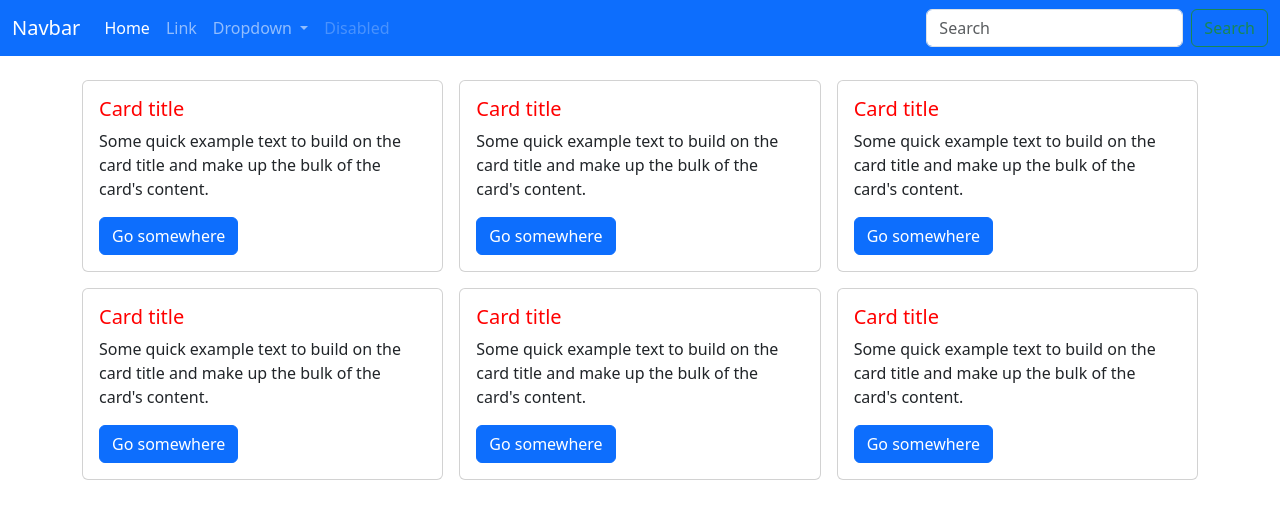
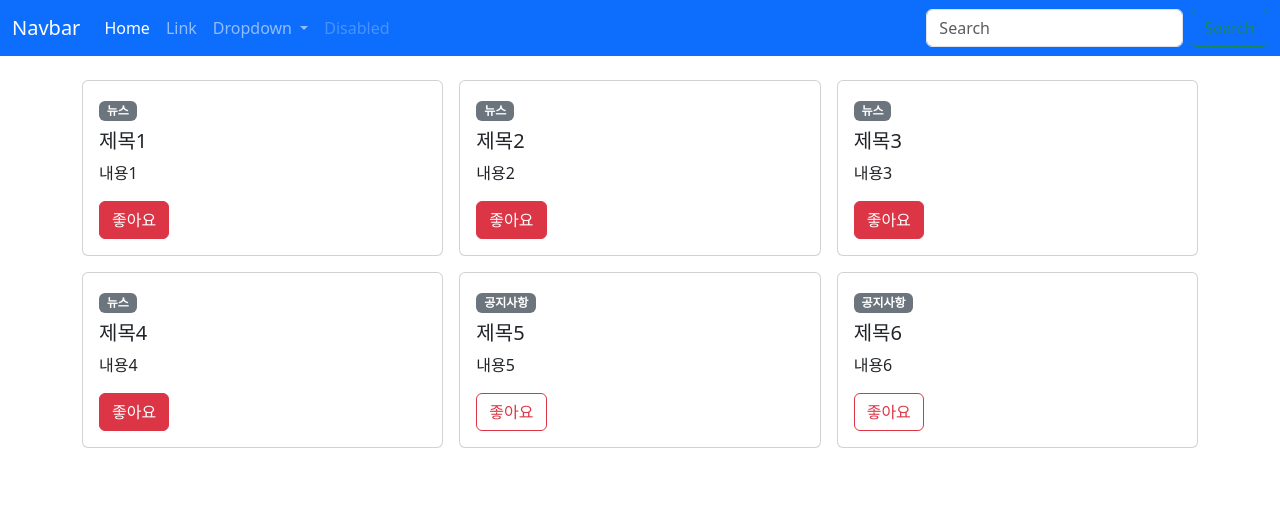
Before and after one commit to warpfence/learn-vue3, a Vue app: page / in a window 1280 px wide. Shown: the top 518 px of the page. Built offline with nearby package versions, Linux system fonts and the light colour scheme; the HTML template or start-up script is replaced by a standard one.

Commit message:
[✨ Feat] Props

```diff
--- a/src/components/AppCard.vue
+++ b/src/components/AppCard.vue
@@ -1,44 +1,61 @@
 <template>
 	<div class="card">
 		<div class="card-body">
-			<h5 class="card-title red">Card title</h5>
-			<p class="card-text">
-				Some quick example text to build on the card title and make up the bulk
-				of the card's content.
-			</p>
-			<a href="#" class="btn btn-primary">Go somewhere</a>
+			<!-- type==news ? news : notice -->
+			<span class="badge bg-secondary">{{ typeName }}</span>
+			<h5 class="card-title red mt-2">{{ title }}</h5>
+			<p class="card-text">{{ contents }}</p>
+			<a href="#" class="btn" :class="isLikeClass" @click="toggleLike"
+				>좋아요</a
+			>
 		</div>
 	</div>
 </template>
 
 <script>
-import { ref } from 'vue';
+import { computed } from 'vue';
 
 export default {
-	setup() {
-		const color = ref('red');
-		// color.value = 'yellow';
+	props: {
+		type: {
+			type: String,
+			default: 'news',
+			validator: value => {
+				return ['news', 'notice'].includes(value);
+			},
+		},
+		title: {
+			type: String,
+			required: true,
+		},
+		contents: {
+			type: String,
+			required: true,
+		},
+		isLike: {
+			type: Boolean,
+			default: false,
+		},
+	},
+	emits: ['toggleLike'],
+	setup(props, context) {
+		// console.log('props.title: ', props.title);
+		const isLikeClass = computed(() =>
+			props.isLike ? 'btn-danger' : 'btn-outline-danger',
+		);
+		const typeName = computed(() =>
+			props.type === 'news' ? '뉴스' : '공지사항',
+		);
+		const toggleLike = () => {
+			context.emit('toggleLike');
+		};
 		return {
-			color,
+			isLikeClass,
+			typeName,
+			toggleLike,
 		};
 	},
 };
 </script>
 
-<style>
-.red {
-	color: v-bind(color) !important;
-}
-</style>
-
-<!-- <style module="classes">
-.red {
-	color: red !important;
-}
-</style> -->
-
-<!-- <style scoped>
-.red {
-	color: red !important;
-}
-</styl> -->
+<style></style>
--- a/src/components/TheView.vue
+++ b/src/components/TheView.vue
@@ -2,23 +2,14 @@
 	<main>
 		<div class="container py-4">
 			<div class="row g-3">
-				<div class="col col-4">
-					<AppCard></AppCard>
-				</div>
-				<div class="col col-4">
-					<AppCard></AppCard>
-				</div>
-				<div class="col col-4">
-					<AppCard></AppCard>
-				</div>
-				<div class="col col-4">
-					<AppCard></AppCard>
-				</div>
-				<div class="col col-4">
-					<AppCard></AppCard>
-				</div>
-				<div class="col col-4">
-					<AppCard></AppCard>
+				<div v-for="post in posts" :key="post.id" class="col col-4">
+					<AppCard
+						:title="post.title"
+						:contents="post.contents"
+						:type="post.type"
+						:is-like="post.isLike"
+						@toggle-like="post.isLike = !post.isLike"
+					></AppCard>
 				</div>
 			</div>
 		</div>
@@ -27,12 +18,39 @@
 
 <script>
 import AppCard from '@/components/AppCard.vue';
+import { reactive } from 'vue';
 export default {
 	components: {
 		AppCard,
 	},
 	setup() {
-		return {};
+		const posts = reactive([
+			{
+				id: 1,
+				title: '제목1',
+				contents: '내용1',
+				type: 'news',
+				isLike: true,
+			},
+			{ id: 2, title: '제목2', contents: '내용2', type: 'news', isLike: true },
+			{ id: 3, title: '제목3', contents: '내용3', type: 'news', isLike: true },
+			{ id: 4, title: '제목4', contents: '내용4', type: 'news', isLike: true },
+			{
+				id: 5,
+				title: '제목5',
+				contents: '내용5',
+				type: 'notice',
+				isLike: false,
+			},
+			{
+				id: 6,
+				title: '제목6',
+				contents: '내용6',
+				type: 'notice',
+				isLike: false,
+			},
+		]);
+		return { posts };
 	},
 };
 </script>
```
